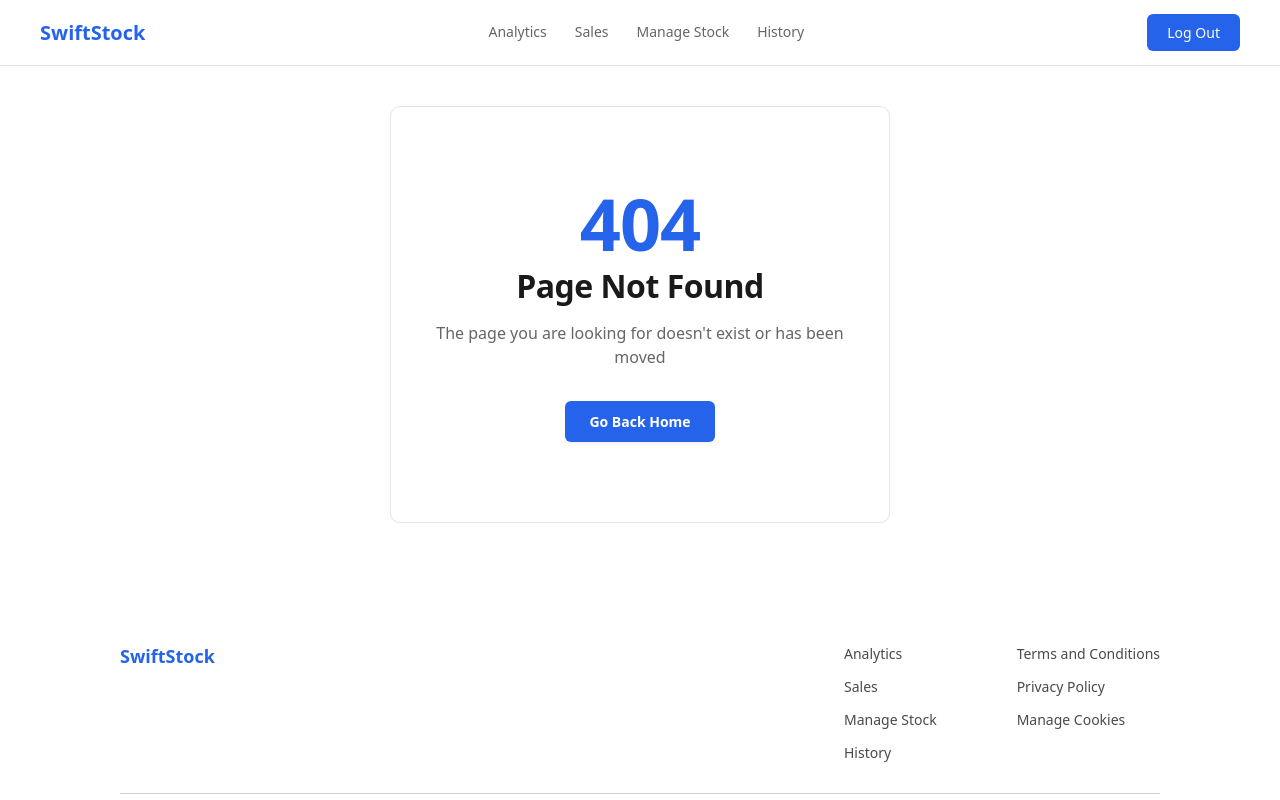
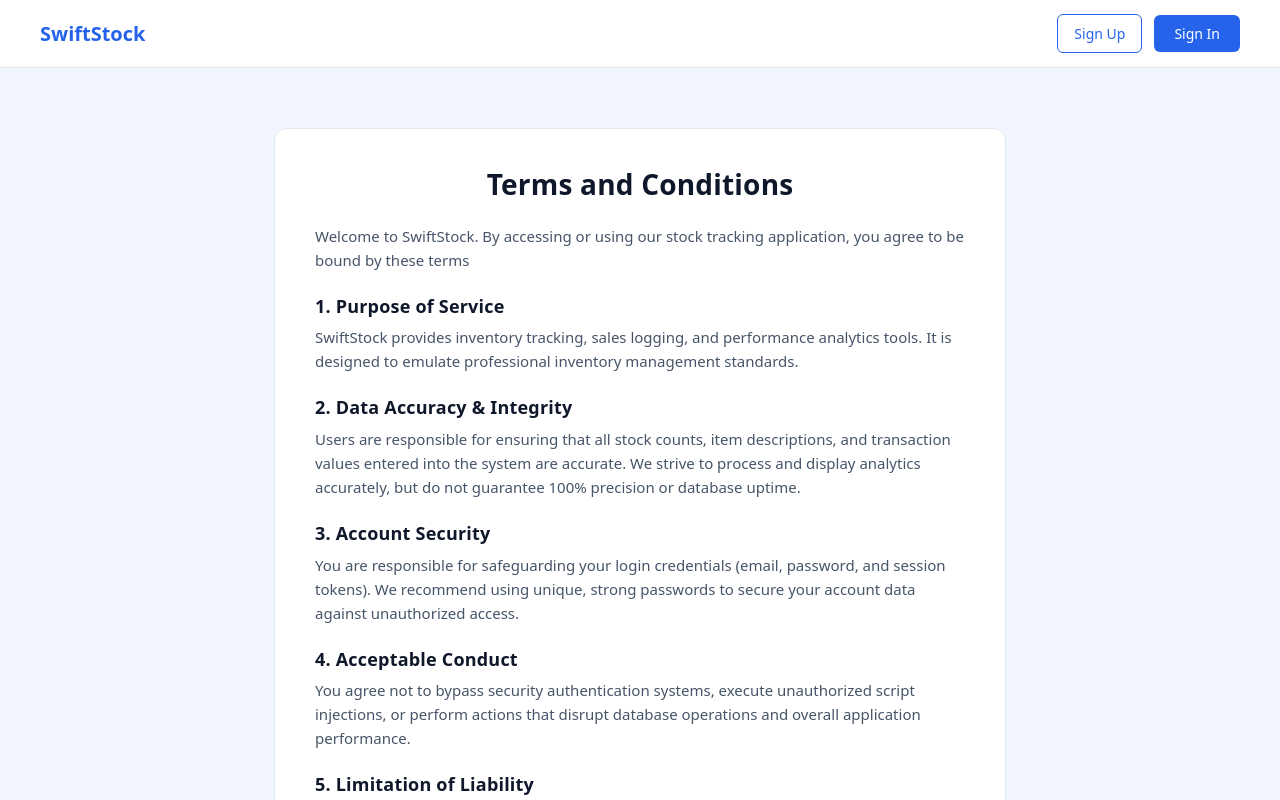
Before and after one commit to MichaelCM7/SwiftStocKE, a React app in the folder frontend/: page /Terms in a window 1280 px wide. Shown: the top 800 px of the page. Built offline with nearby package versions, Linux system fonts and the light colour scheme; the HTML template or start-up script is replaced by a standard one.

Commit message:
implemented terms and conditions and privacy policy pages

```diff
--- a/frontend/src/App.jsx
+++ b/frontend/src/App.jsx
@@ -21,6 +21,9 @@ import { VerifyOTP } from "./pages/Authentication/VerifyOTP/VerifyOTP"
 import { ResetPassword } from "./pages/Authentication/ResetPassword/ResetPassword"
 // Error pages
 import { PageNotFound } from "./pages/Error/PageNotFound"
+// Policy pages
+import { Terms } from "./pages/Terms/Terms"
+import { Privacy } from "./pages/Privacy/Privacy"
 
 function App() {
   const [isAuthorized, setIsAuthorized] = useState(false);
@@ -30,6 +33,8 @@ function App() {
     <Routes>
       {/* General */}
       <Route path="/" element={<Home isAuthorized={isAuthorized} setIsAuthorized={setIsAuthorized} />} />
+      <Route path="/Terms" element={<Terms isAuthorized={isAuthorized} setIsAuthorized={setIsAuthorized} />} />
+      <Route path="/Privacy" element={<Privacy isAuthorized={isAuthorized} setIsAuthorized={setIsAuthorized} />} />
 
       {/* Main App Function Pages */}
       <Route path="/Analytics" element={<Analytics isAuthorized={isAuthorized} setIsAuthorized={setIsAuthorized} />} />
--- a/frontend/src/components/Footer/Footer.jsx
+++ b/frontend/src/components/Footer/Footer.jsx
@@ -26,8 +26,8 @@ export function Footer({ isAuthorized }) {
             )}
           </div>
           <div className="footer-links-column">
-            <a href="#terms">Terms and Conditions</a>
-            <a href="#privacy">Privacy Policy</a>
+            <Link to="/Terms">Terms and Conditions</Link>
+            <Link to="/Privacy">Privacy Policy</Link>
             <a href="#cookies">Manage Cookies</a>
           </div>
         </div>
--- /dev/null
+++ b/frontend/src/pages/Privacy/Privacy.css
@@ -0,0 +1,88 @@
+.privacy-page-container {
+    position: absolute;
+    top: 0;
+    left: 0;
+    width: 100%;
+    min-height: 100vh;
+    display: flex;
+    flex-direction: column;
+    background-color: #ffffff;
+    color: #1e293b;
+    font-family: var(--sans);
+    box-sizing: border-box;
+}
+
+.privacy-main-content {
+    flex: 1;
+    display: flex;
+    justify-content: center;
+    align-items: center;
+    padding: 60px 20px;
+    background-color: #f0f5ff;
+}
+
+.privacy-card {
+    width: 100%;
+    max-width: 650px;
+    background-color: #ffffff;
+    padding: 40px;
+    border-radius: 12px;
+    border: 1px solid #e2e8f0;
+    display: flex;
+    flex-direction: column;
+    gap: 24px;
+}
+
+.privacy-title {
+    font-size: 28px;
+    font-weight: 700;
+    color: #0f172a;
+    margin: 0;
+    text-align: center;
+}
+
+.privacy-subtitle {
+    font-size: 14px;
+    color: #64748b;
+    text-align: center;
+    margin-top: -16px;
+    margin-bottom: 0;
+}
+
+.privacy-section {
+    display: flex;
+    flex-direction: column;
+    gap: 8px;
+}
+
+.privacy-section h2 {
+    font-size: 18px;
+    font-weight: 600;
+    color: #0f172a;
+    margin: 0;
+}
+
+.privacy-section p {
+    font-size: 15px;
+    line-height: 1.6;
+    color: #475569;
+    margin: 0;
+}
+
+.privacy-section ul {
+    margin: 0;
+    padding-left: 20px;
+    color: #475569;
+    font-size: 15px;
+    line-height: 1.6;
+}
+
+.privacy-section li {
+    margin-bottom: 6px;
+}
+
+@media (max-width: 768px) {
+    .privacy-card {
+        padding: 24px;
+    }
+}
--- /dev/null
+++ b/frontend/src/pages/Privacy/Privacy.jsx
@@ -0,0 +1,51 @@
+import { useEffect } from 'react';
+import { Header } from '../../components/Header/Header';
+import { Footer } from '../../components/Footer/Footer';
+import './Privacy.css';
+
+export function Privacy({ isAuthorized, setIsAuthorized }) {
+    useEffect(() => {
+        setIsAuthorized(false);
+    }, [setIsAuthorized]);
+
+    return (
+        <div className="privacy-page-container">
+            {/* Header */}
+            <Header isAuthorized={isAuthorized} />
+
+            {/* Main Content */}
+            <main className="privacy-main-content">
+                <div className="privacy-card">
+                    <h1 className="privacy-title">Privacy Policy</h1>
+
+                    <div className="privacy-section">
+                        <p>This Privacy Policy outlines how we collect, process, and protect your information when utilizing SwiftStock.</p>
+                    </div>
+
+                    <div className="privacy-section">
+                        <h2>1. Data We Collect</h2>
+                        <p>We collect essential account details during registration (email and password) alongside user generated dashboard data, including stock items, restock logs, and sales transaction metrics.</p>
+                    </div>
+
+                    <div className="privacy-section">
+                        <h2>2. How We Use Data</h2>
+                        <p>Your inputs are processed to operate system features, such as generating real time analytics graphs, maintaining active stock counts, detailing transaction histories, and securing active sessions.</p>
+                    </div>
+
+                    <div className="privacy-section">
+                        <h2>3. Data Security & Storage</h2>
+                        <p>We employ standard database hashing and security practices to secure user accounts. However, we recommend that you do not input highly sensitive corporate financial details or active personal passwords.</p>
+                    </div>
+
+                    <div className="privacy-section">
+                        <h2>4. Data Sharing & Third Parties</h2>
+                        <p>We do not share, sell, or rent your database records to third parties. All registered information is kept confidential.</p>
+                    </div>
+                </div>
+            </main>
+
+            {/* Footer */}
+            <Footer isAuthorized={isAuthorized} />
+        </div>
+    );
+}
--- /dev/null
+++ b/frontend/src/pages/Terms/Terms.css
@@ -0,0 +1,88 @@
+.terms-page-container {
+    position: absolute;
+    top: 0;
+    left: 0;
+    width: 100%;
+    min-height: 100vh;
+    display: flex;
+    flex-direction: column;
+    background-color: #ffffff;
+    color: #1e293b;
+    font-family: var(--sans);
+    box-sizing: border-box;
+}
+
+.terms-main-content {
+    flex: 1;
+    display: flex;
+    justify-content: center;
+    align-items: center;
+    padding: 60px 20px;
+    background-color: #f0f5ff;
+}
+
+.terms-card {
+    width: 100%;
+    max-width: 650px;
+    background-color: #ffffff;
+    padding: 40px;
+    border-radius: 12px;
+    border: 1px solid #e2e8f0;
+    display: flex;
+    flex-direction: column;
+    gap: 24px;
+}
+
+.terms-title {
+    font-size: 28px;
+    font-weight: 700;
+    color: #0f172a;
+    margin: 0;
+    text-align: center;
+}
+
+.terms-subtitle {
+    font-size: 14px;
+    color: #64748b;
+    text-align: center;
+    margin-top: -16px;
+    margin-bottom: 0;
+}
+
+.terms-section {
+    display: flex;
+    flex-direction: column;
+    gap: 8px;
+}
+
+.terms-section h2 {
+    font-size: 18px;
+    font-weight: 600;
+    color: #0f172a;
+    margin: 0;
+}
+
+.terms-section p {
+    font-size: 15px;
+    line-height: 1.6;
+    color: #475569;
+    margin: 0;
+}
+
+.terms-section ul {
+    margin: 0;
+    padding-left: 20px;
+    color: #475569;
+    font-size: 15px;
+    line-height: 1.6;
+}
+
+.terms-section li {
+    margin-bottom: 6px;
+}
+
+@media (max-width: 768px) {
+    .terms-card {
+        padding: 24px;
+    }
+}
--- /dev/null
+++ b/frontend/src/pages/Terms/Terms.jsx
@@ -0,0 +1,56 @@
+import { useEffect } from 'react';
+import { Header } from '../../components/Header/Header';
+import { Footer } from '../../components/Footer/Footer';
+import './Terms.css';
+
+export function Terms({ isAuthorized, setIsAuthorized }) {
+    useEffect(() => {
+        setIsAuthorized(false);
+    }, [setIsAuthorized]);
+
+    return (
+        <div className="terms-page-container">
+            {/* Header */}
+            <Header isAuthorized={isAuthorized} />
+
+            {/* Main Content */}
+            <main className="terms-main-content">
+                <div className="terms-card">
+                    <h1 className="terms-title">Terms and Conditions</h1>
+
+                    <div className="terms-section">
+                        <p>Welcome to SwiftStock. By accessing or using our stock tracking application, you agree to be bound by these terms</p>
+                    </div>
+
+                    <div className="terms-section">
+                        <h2>1. Purpose of Service</h2>
+                        <p>SwiftStock provides inventory tracking, sales logging, and performance analytics tools. It is designed to emulate professional inventory management standards.</p>
+                    </div>
+
+                    <div className="terms-section">
+                        <h2>2. Data Accuracy & Integrity</h2>
+                        <p>Users are responsible for ensuring that all stock counts, item descriptions, and transaction values entered into the system are accurate. We strive to process and display analytics accurately, but do not guarantee 100% precision or database uptime.</p>
+                    </div>
+
+                    <div className="terms-section">
+                        <h2>3. Account Security</h2>
+                        <p>You are responsible for safeguarding your login credentials (email, password, and session tokens). We recommend using unique, strong passwords to secure your account data against unauthorized access.</p>
+                    </div>
+
+                    <div className="terms-section">
+                        <h2>4. Acceptable Conduct</h2>
+                        <p>You agree not to bypass security authentication systems, execute unauthorized script injections, or perform actions that disrupt database operations and overall application performance.</p>
+                    </div>
+
+                    <div className="terms-section">
+                        <h2>5. Limitation of Liability</h2>
+                        <p>To the maximum extent permitted by law, SwiftStock and its creators shall not be held liable for any data loss, inventory discrepancies, or business interruptions arising from the use or inability to use this system.</p>
+                    </div>
+                </div>
+            </main>
+
+            {/* Footer */}
+            <Footer isAuthorized={isAuthorized} />
+        </div>
+    );
+}
```
